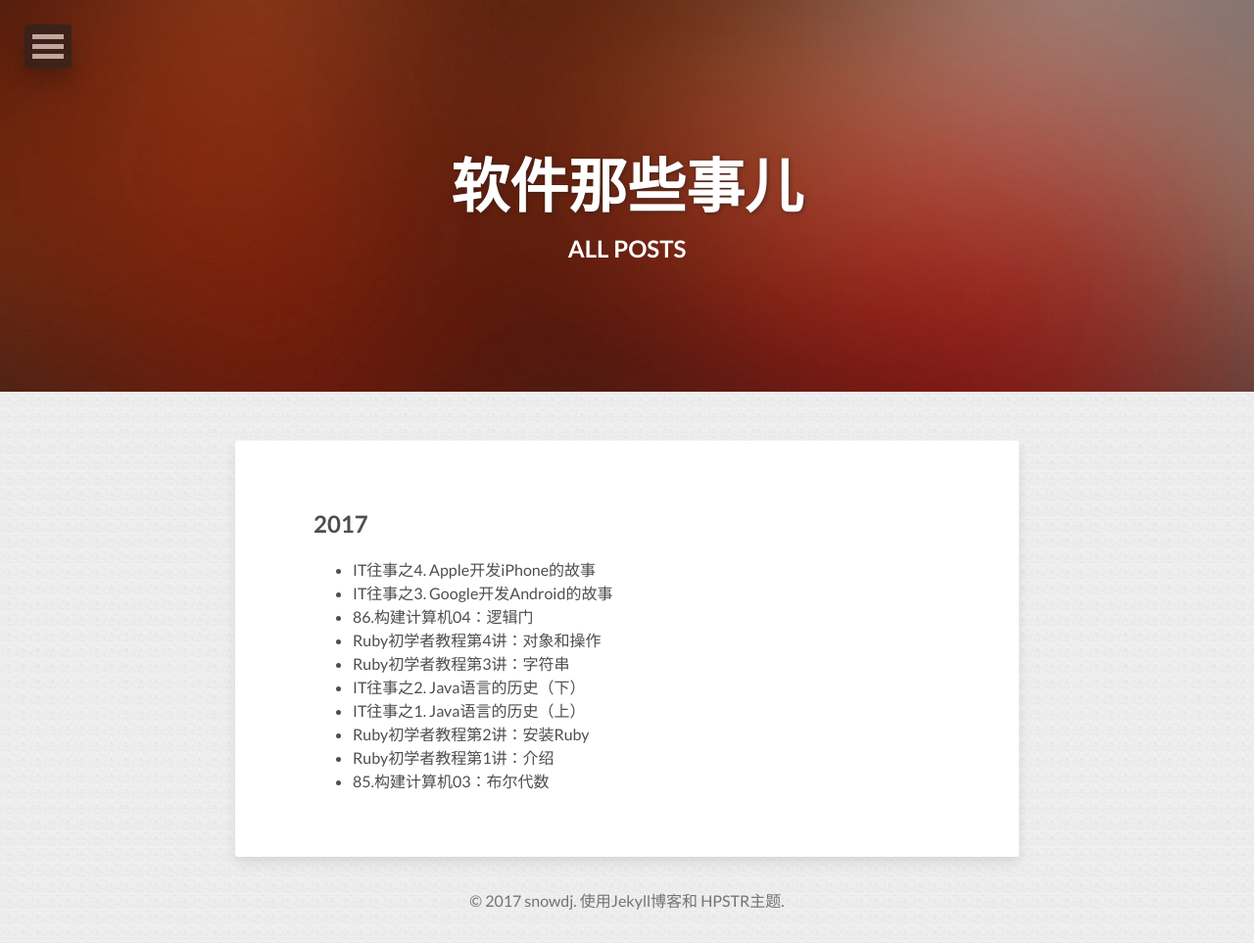
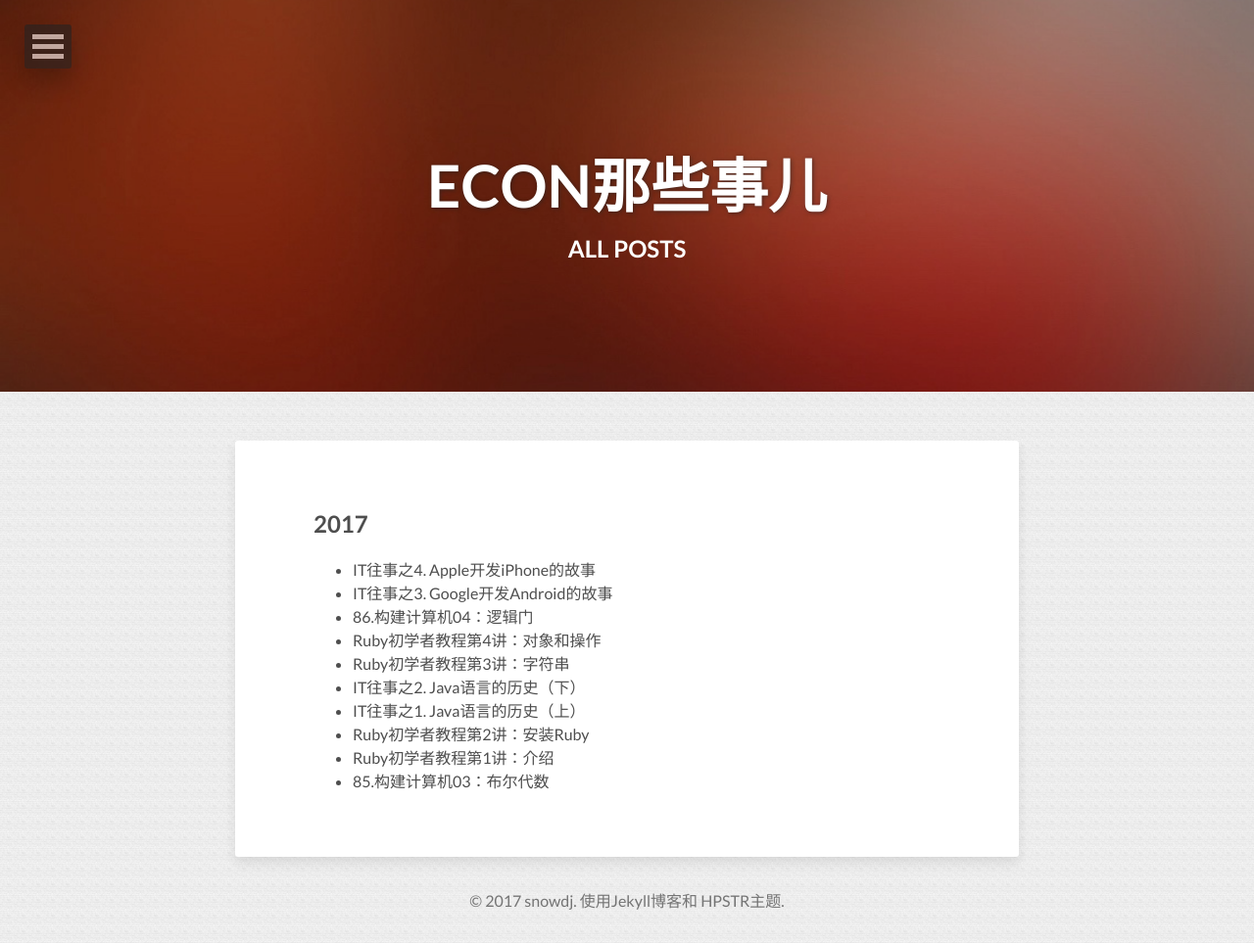
Before and after one commit to snowdj/econapple, a Jekyll site: the page built from posts/index.html, in a window 1280 px wide. Shown: the whole page at 98% size. Built offline with Jekyll 4.4.1, drawn with Linux system fonts in a browser that asks for light colours; nearby versions of some CDN libraries.

Commit message:
Update _config.yml

```diff
--- a/_config.yml
+++ b/_config.yml
@@ -1,5 +1,5 @@
-title:            软件那些事儿
-description:      视频和音频的文本文件
+title:            ECON那些事儿
+description:      ECON的文本文件
 disqus_shortname: snowdj
 reading_time:     true
 words_per_minute: 300
```
